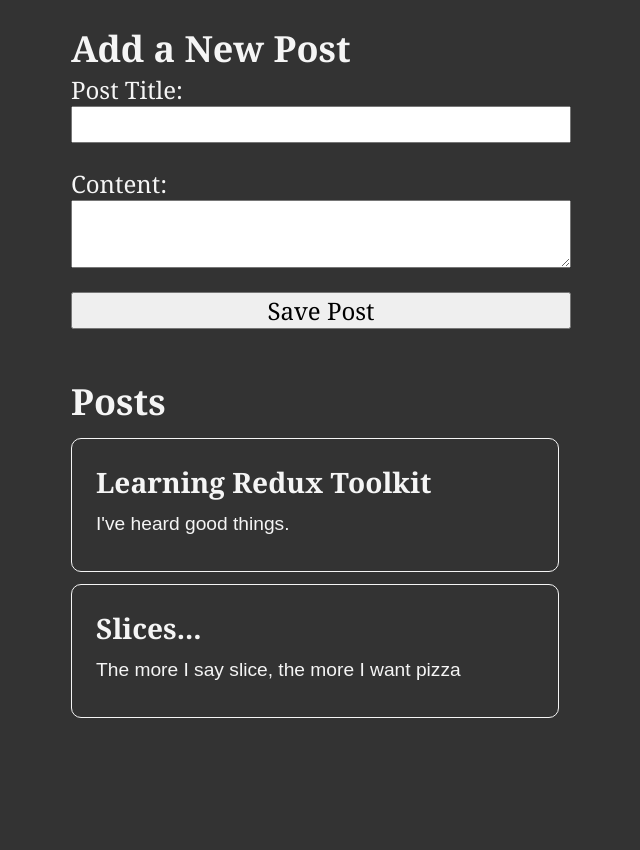
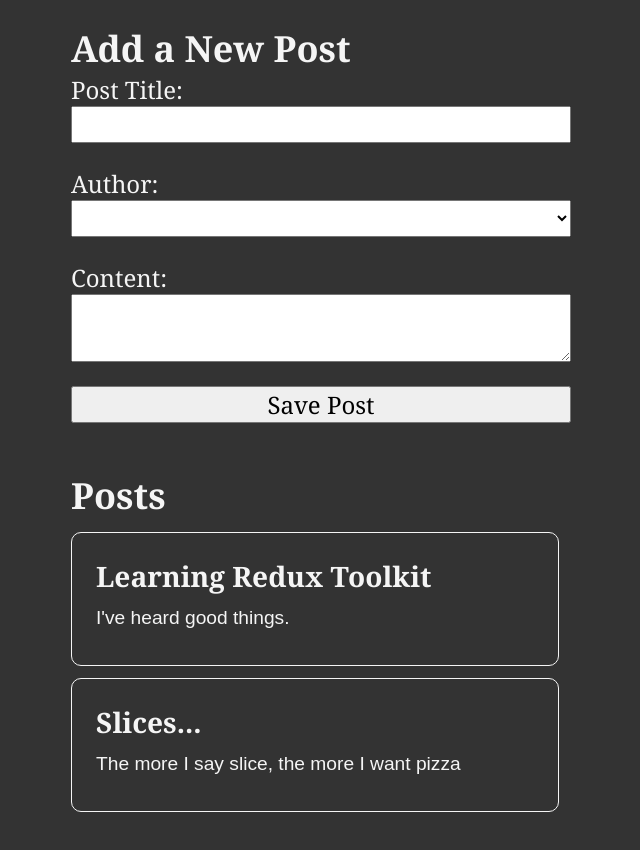
Before and after one commit to platisam/Redux_BulletBoardApp, a React (Create React App) app: page / in a window 1280 px wide. Shown: the top 850 px of the page, without its empty margins (319-959 px from the left). Built offline with nearby package versions, Linux system fonts and the light colour scheme.

Commit message:
setting options in AddPostForm component

```diff
--- a/src/app/store.js
+++ b/src/app/store.js
@@ -1,8 +1,10 @@
 import { configureStore } from "@reduxjs/toolkit";
 import postsReducer from "../features/posts/postsSlice";
+import usersReducer from "../features/users/usersSlice";
 
 export const store = configureStore({
   reducer: {
     posts: postsReducer,
+    users: usersReducer,
   },
 });
--- a/src/features/posts/AddPostForm.js
+++ b/src/features/posts/AddPostForm.js
@@ -1,23 +1,36 @@
 import { useState } from "react";
-import { useDispatch } from "react-redux";
+import { useDispatch, useSelector } from "react-redux";
 import { postAdded } from "./postsSlice";
+import { selectAllUsers } from "../users/usersSlice";
 
 const AddPostForm = () => {
   const [title, setTitle] = useState("");
   const [content, setContent] = useState("");
+  const [userId, setUserId] = useState("");
+
+  const users = useSelector(selectAllUsers);
 
   const dispatch = useDispatch();
 
+  const onTitleChanged = (e) => setTitle(e.target.value);
+  const onContentChanged = (e) => setContent(e.target.value);
+  const onAuthorChanged = (e) => setUserId(e.target.value);
+
   const onSavePostClicked = () => {
     if (title && content) {
-      dispatch(postAdded(title, content));
+      dispatch(postAdded(title, content, userId));
       setTitle("");
       setContent("");
     }
   };
 
-  const onTitleChanged = (e) => setTitle(e.target.value);
-  const onContentChanged = (e) => setContent(e.target.value);
+  const canSave = Boolean(title) && Boolean(content) && Boolean(userId);
+
+  const usersOptions = users.map((user) => (
+    <option key={user.id} value={user.id}>
+      {user.name}
+    </option>
+  ));
 
   return (
     <section>
@@ -31,6 +44,11 @@
           value={title}
           onChange={onTitleChanged}
         />
+        <label htmlFor="postAuthor">Author:</label>
+        <select id="postAuthor" value={userId} onChange={onAuthorChanged}>
+          <option value=""></option>
+          {usersOptions}
+        </select>
         <label htmlFor="postContent">Content:</label>
         <textarea
           name="postContent"
--- a/src/features/posts/postsSlice.js
+++ b/src/features/posts/postsSlice.js
@@ -21,12 +21,13 @@
       reducer(state, action) {
         state.push(action.payload);
       },
-      prepare(title, content) {
+      prepare(title, content, userId) {
         return {
           payload: {
             id: nanoid(),
             title,
             content,
+            userId,
           },
         };
       },
```
